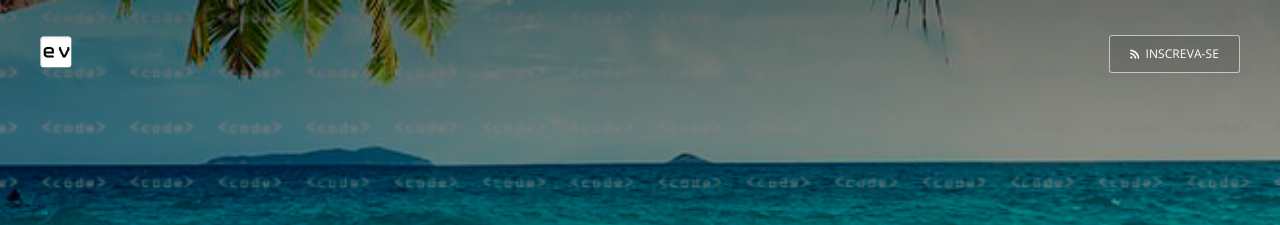
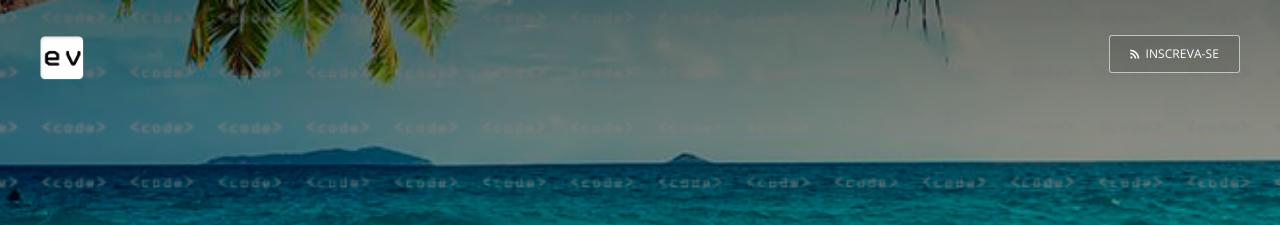
Before and after one commit to EnVolte/envolte.github.io, a Jekyll site: the page built from index.html, in a window 1280 px wide. Shown: the top 225 px of the page. Built offline with Jekyll 4.4.1, drawn with Linux system fonts in a browser that asks for light colours; the list of posts is cut into pages by our own code.

Commit message:
Update screen.css

```diff
--- a/assets/css/screen.css
+++ b/assets/css/screen.css
@@ -563,7 +563,7 @@
     -moz-box-sizing: border-box;
     box-sizing: border-box;
     display: block;
-    height: 38px;
+    height: 50px;
     padding: 1px 0 5px 0;
     width: auto;
 }
```
